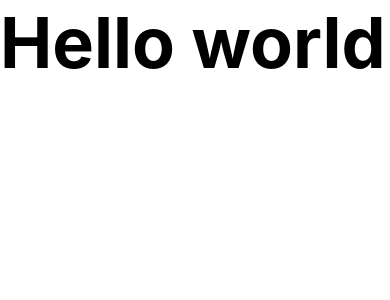
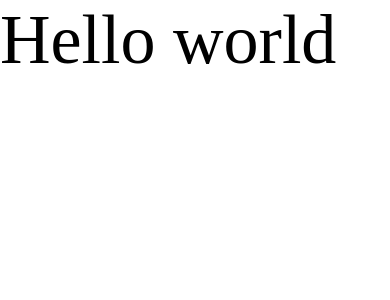
Before and after one commit to Krishnaveni-Mestree/RN-CLI-DonationApp, a React Native app: screen / in a window 390 px wide. Shown: the top 300 px of the page. Built offline with nearby package versions, Linux system fonts and the light colour scheme.

Commit message:
created helper.js file for using custom fonts as getFontFamily function

```diff
--- a/App.js
+++ b/App.js
@@ -1,18 +1,10 @@
-/**
- * Sample React Native App
- * https://github.com/facebook/react-native
- *
- * @format
- */
-
-import { StatusBar, StyleSheet, Text, useColorScheme, SafeAreaView } from 'react-native';
+import {StyleSheet, Text, useColorScheme, SafeAreaView } from 'react-native';
+import { getFontFamily } from './assets/fonts/helper';
 
 function App() {
-  const isDarkMode = useColorScheme() === 'dark';
-
   return (
     <SafeAreaView style={styles.container}>
-     <Text style={{fontSize:70,fontWeight:700,fontFamily:'Inter'}}>Hello world</Text>
+     <Text style={{fontSize:70,fontFamily:getFontFamily('Inter','100')}}>Hello world</Text>
     </SafeAreaView>
   );
 }
--- /dev/null
+++ b/assets/fonts/helper.js
@@ -0,0 +1,28 @@
+export const getFontFamily=(baseFont='Inter',weight)=>{
+    switch(weight){
+        case '100':
+            return `${baseFont}-Thin`;
+        case '200':
+            return `${baseFont}-ExtraLight`;
+        case '300':
+            return `${baseFont}-Light`
+        case '400':
+        case 'normal':
+            return `${baseFont}-Regular`;
+        case '500':
+            return `${baseFont}-Medium`;
+        case '600':
+            return `${baseFont}-SemiBold`;
+        case '700':
+        case 'bold':
+            return `${baseFont}-Bold`;
+        case '800':
+            return `${baseFont}-ExtraBold`;
+        case '900':
+            return `${baseFont}-Black`;
+        default:
+            return `${baseFont}-Regular`;
+
+
+    }
+};
```
